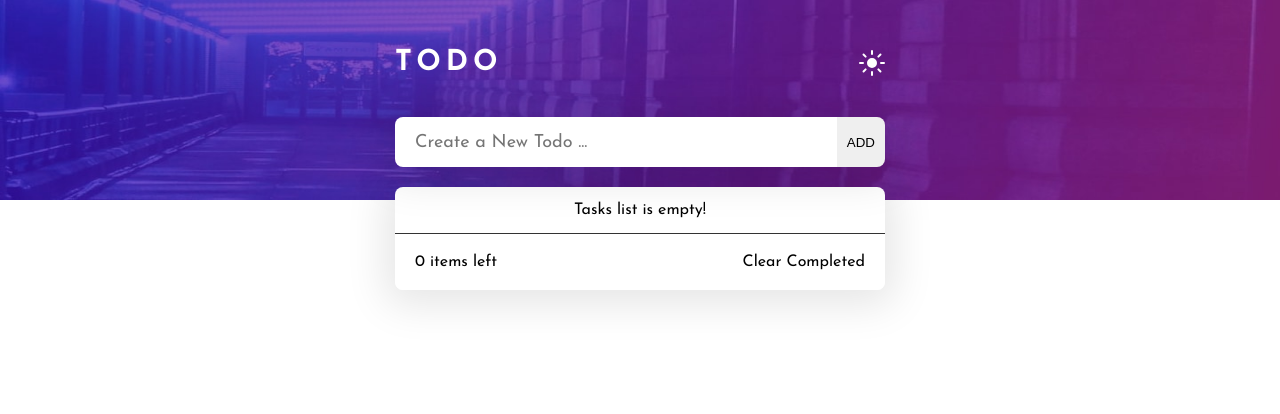
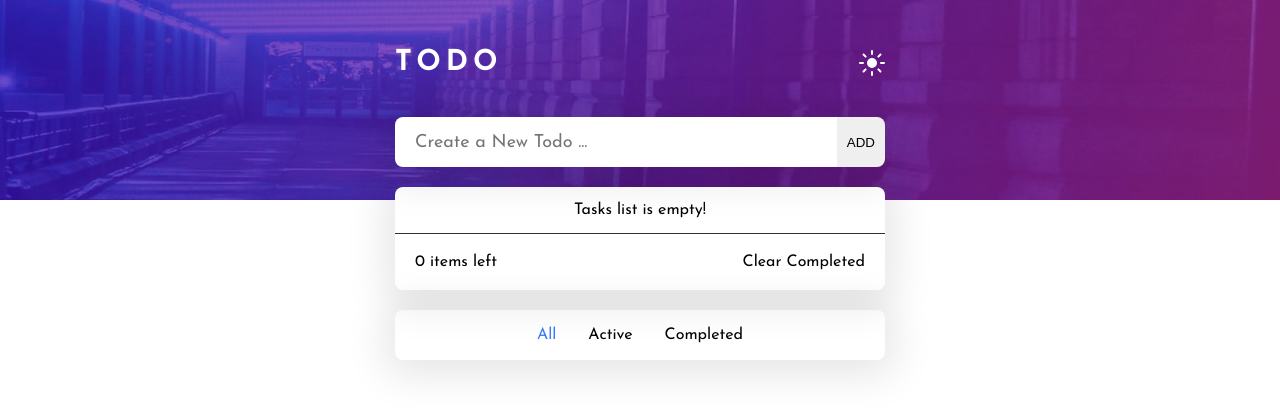
Before and after one commit to reza-talebii/react-projects, a React (Create React App) app: page / in a window 1280 px wide. Shown: the top 414 px of the page. Built offline with nearby package versions, Linux system fonts and the light colour scheme.

Commit message:
end filter sections

```diff
--- /dev/null
+++ b/src/Components/FilterTodo/FilterSection.jsx
@@ -0,0 +1,14 @@
+import React from "react";
+import classes from "./FilterSection.module.css";
+
+const FilterSection = () => {
+  return (
+    <section className={classes.filter}>
+      <button className={classes.active}>All</button>
+      <button>Active</button>
+      <button>Completed</button>
+    </section>
+  );
+};
+
+export default FilterSection;
--- /dev/null
+++ b/src/Components/FilterTodo/FilterSection.module.css
@@ -0,0 +1,23 @@
+.filter {
+  height: 50px;
+  border-radius: 8px;
+  margin-top: 20px;
+  box-shadow: 0 5px 40px 10px rgb(0 0 0 / 10%);
+  padding: 20px;
+  display: flex;
+  justify-content: center;
+  align-items: center;
+}
+
+.filter button {
+  background: none;
+  border: none;
+  font-family: inherit;
+  font-size: inherit;
+  cursor: pointer;
+  margin: 1rem;
+}
+
+.active {
+  color: #3a7bfd;
+}
--- a/src/Components/Todos/TodoWrapper.jsx
+++ b/src/Components/Todos/TodoWrapper.jsx
@@ -1,4 +1,4 @@
-import React, { useContext } from "react";
+import React from "react";
 import classes from "./TodoWrapper.module.css";
 import TodoInfo from "./TodoInfo";
 import Todo from "./Todo";
--- a/src/Layout/Main.jsx
+++ b/src/Layout/Main.jsx
@@ -1,11 +1,13 @@
 import React from "react";
 
 import TodoWrapper from "../Components/Todos/TodoWrapper";
+import FilterSection from "../Components/FilterTodo/FilterSection";
 
 const Main = () => {
   return (
     <main>
       <TodoWrapper />
+      <FilterSection />
     </main>
   );
 };
```
Also changed, not shown: src/Components/FilterSection.jsx (deleted).
